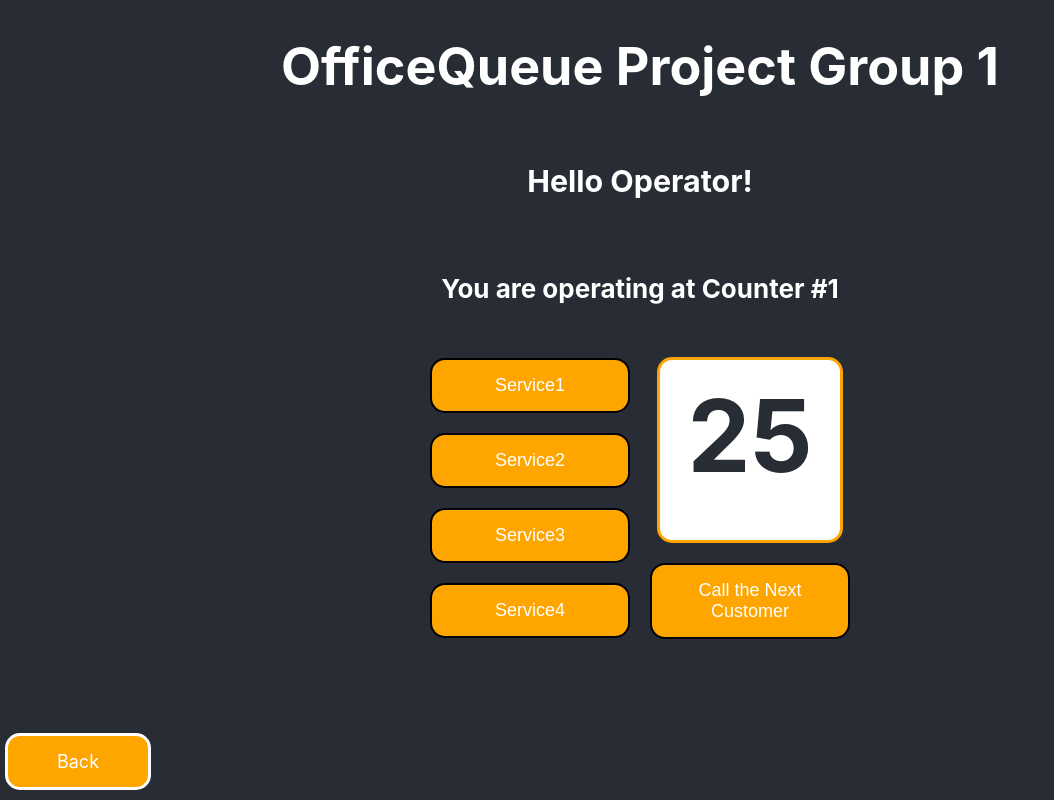
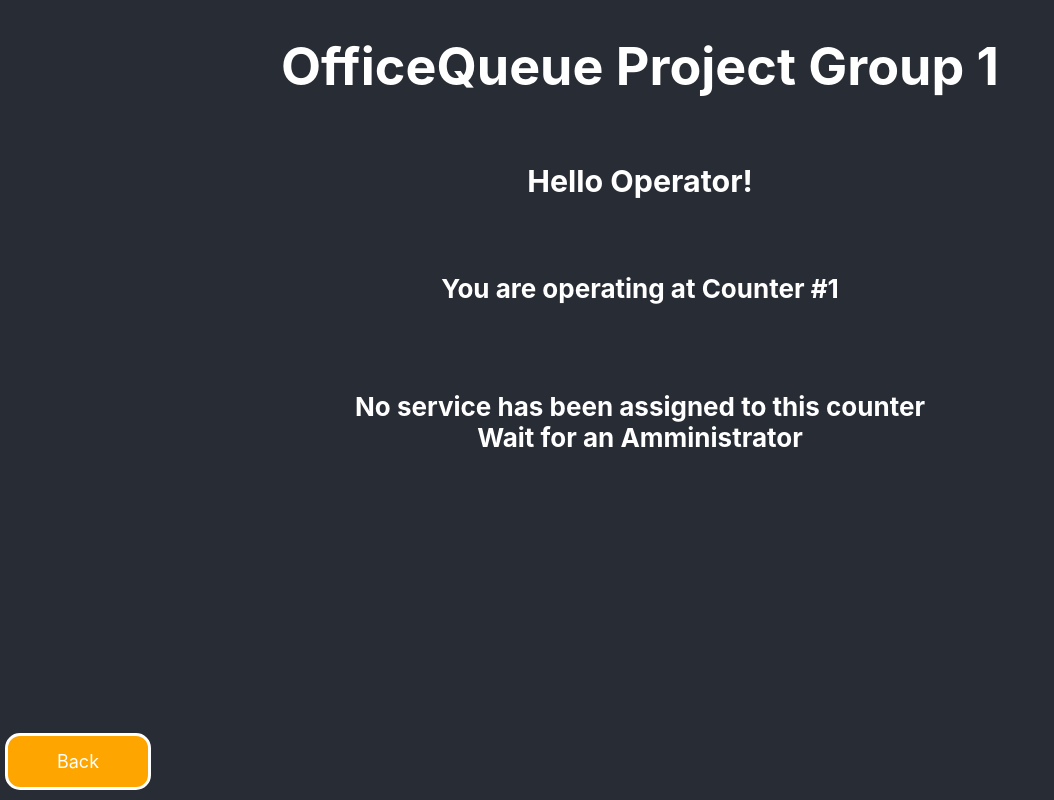
Before and after one commit to HeydarliAtabay/SE2_Group1_Demo, a React (Create React App) app: page /Operator in a window 1280 px wide. Shown: the whole page, without its empty margins (0-1054 px from the left). Built offline with nearby package versions, Linux system fonts and the light colour scheme.

Commit message:
Task #16 and #18 done

```diff
--- a/src/App.css
+++ b/src/App.css
@@ -115,25 +115,25 @@ a{
   font-weight: normal;
 }
 
-.Custom_Div_Dark{
+.Service_Enabled {
+  width: 200px;
   margin:10px;
   padding: 15px 20px 15px;
   color: white;
-  background-color: #282c34;
+  background-color: orange;
   border-style: solid;
-  border-color: orange;
   border-radius: 15px;
   font-size: large;
   font-weight: normal;
 }
 
-.Custom_Div_Orange{
+.Service_Disabled {
+  width: 200px;
   margin:10px;
   padding: 15px 20px 15px;
-  color:white;
-  background-color: orange;
+  color: white;
+  background-color: gray;
   border-style: solid;
-  border-color: #282c34;
   border-radius: 15px;
   font-size: large;
   font-weight: normal;
--- a/src/Components/Administrator_Interface/Administrator_Interface.js
+++ b/src/Components/Administrator_Interface/Administrator_Interface.js
@@ -1,15 +1,28 @@
 import React from 'react';
-import {Route, Link} from 'react-router-dom';
+import { Component } from 'react';
 import AdministratorHeader from './Administrator_Header';
+import BackButton from '../Shared/Back_Button';
+import ShowService from '../Shared/ShowService';
+import { serviceList } from '../../Dummy_Data/Dummy_Service'
 
-const administratorInterface = () => {
-    return <div>
-        <AdministratorHeader/>
-        <div className= 'PageContent'>
-        <Link to = '/Operator'><div className= 'HomePage_Button'>Operator</div></Link>
-        <Link to = '/User'><div className= 'HomePage_Button'>User</div></Link>
-        </div>
-    </div>
+class administratorInterface extends Component {
+
+    //serviceList = serviceList;
+
+    state = { counterNumber: 1 }
+
+    render() {
+        return (<div>
+            <AdministratorHeader />
+            <div className='PageContentRow'>
+                <div className='PageContentColumn'>
+                    <h5 className="SubHeader"> Configuration of Counter #{this.state.counterNumber}</h5>
+                    {serviceList.map((service) => { return <button className={(service.enabled) ? 'Service_Enabled' : 'Service_Disabled'} onClick={() => { service.toggleService(); this.setState(this.state); }}>{service.name}</button> })}
+                </div>
+            </div>
+            <BackButton />
+        </div>);
+    }
 
 }
 
--- a/src/Components/Operator_Interface/Operator_Interface.js
+++ b/src/Components/Operator_Interface/Operator_Interface.js
@@ -15,7 +15,14 @@ class operatorInterface extends Component {
     callNextCustomerHandler = () => {
         this.setState({ nextCustomer: Math.floor((Math.random() * 50) + 1) })
     };
-    serviceList = serviceList;
+
+    checkEnabled = () => {
+        for (let i = 0; i < serviceList.length; i++)
+            if (serviceList[i].enabled)
+                return true;
+        return false;
+    }
+
     render() {
         return (<div>
             <OperatorHeader />
@@ -23,9 +30,17 @@ class operatorInterface extends Component {
                 <h5 className="SubHeader">You are operating at Counter #{this.state.counterNumber}</h5>
                 <div className='PageContentRow'>
                     <div className='PageContentColumn'>
-                        {this.serviceList.map((service) => { return <button className='HomePage_Button'>{service.name}</button> })}</div>
-                    <div className='PageContentColumn'><NextCustomer>{this.state.nextCustomer}</NextCustomer>
-                        <button className='HomePage_Button' onClick={this.callNextCustomerHandler}>Call the Next Customer</button></div></div>
+                        {serviceList.map((service) => { return (service.enabled) ? <div className='Service_Enabled'>{service.name}</div> : null })}</div>
+                    {(this.checkEnabled()) ?
+                        <div className='PageContentColumn'>
+                            <NextCustomer>{this.state.nextCustomer}</NextCustomer>
+                            <button className='HomePage_Button' onClick={this.callNextCustomerHandler}>Call the Next Customer</button>
+                        </div> :
+                        <div className='PageContentColumn'>
+                            <h5 className="SubHeader">No service has been assigned to this counter<br />
+                            Wait for an Amministrator</h5>
+                        </div>}
+                </div>
             </div>
             <BackButton />
         </div>)
--- /dev/null
+++ b/src/Components/Shared/ShowService.js
@@ -0,0 +1,8 @@
+import React from 'react';
+
+const showService = (props) => {
+    return <div className= 'Service_Enabled'>{props.children}</div>
+
+}
+
+export default showService;
--- a/src/Dummy_Data/Dummy_Service.js
+++ b/src/Dummy_Data/Dummy_Service.js
@@ -1,7 +1,10 @@
-export class dummyService{
-    constructor(name){
-        this.name= name;
+class dummyService {
+    constructor(name) {
+        this.name = name;
+        this.enabled = false;
     }
+
+    toggleService = () => { this.enabled = !this.enabled };
 }
 
 export const serviceList = [new dummyService('Service1'), new dummyService('Service2'), new dummyService('Service3'), new dummyService('Service4'),]
```
Also changed, not shown: src/Dummy_Data/Dummy_Counters.js (deleted, +0 -16 lines).
